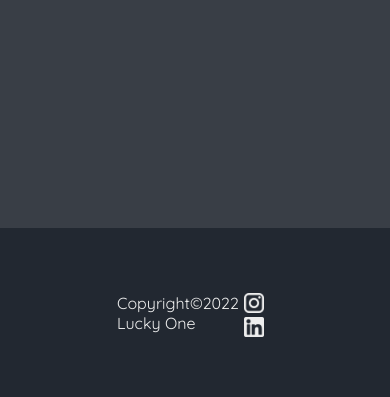
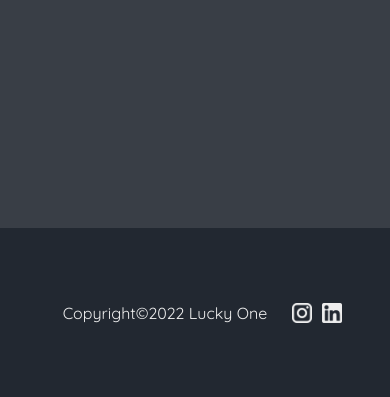
Before and after one commit to officialluckyone/website, a plain HTML site: page index.html in a window 390 px wide. Shown: the part 4603-5000 px from the top of the page. Drawn offline with Linux system fonts and the light colour scheme.

Commit message:
Footer Mobile Fix

```diff
--- a/styles.css
+++ b/styles.css
@@ -561,16 +561,16 @@ div.tag img{
     background-image: url(Resources/Images/footer-icon/linkedin-yellow.png);
 }
 footer{
-    width: 40vw;
+    width: 100vw;
     margin: auto;
     height: 20vh;
     display: flex;
-    justify-content: space-evenly;
+    justify-content: center;
     align-items: center;
 }
 footer div{
-    display: inline-block;
     vertical-align: middle;
+    margin: 0 20px;
 }
 footer ul li a div{
     width: 20px;
@@ -578,7 +578,7 @@ footer ul li a div{
     margin: 0px 5px;
 }
 footer ul{
-    display: inline-block;
+    display: flex;
     width: auto;
     right: 0px;
 }
```
